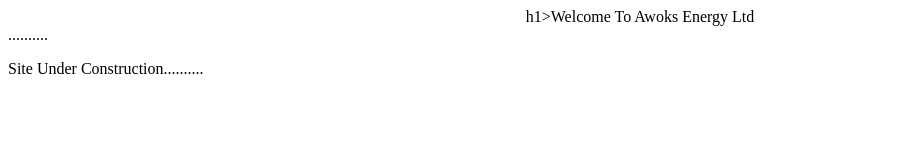
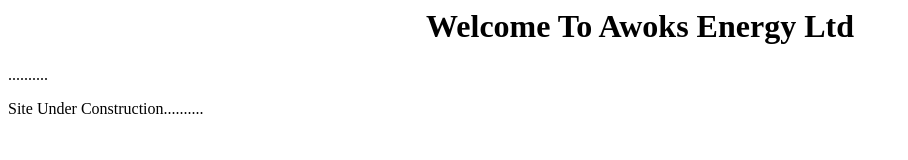
Before and after one commit to LuckyRoily/awoksenergy, a plain HTML site: page index.html in a window 1280 px wide. Shown: the whole page, without its empty margins (0-908 px from the left). Drawn offline with Linux system fonts and the light colour scheme.

Commit message:
index.html

```diff
--- a/index.html
+++ b/index.html
@@ -3,7 +3,7 @@
     <title>Awoks Energy Ltd</title>
   </head>
   <body>
-    <center>h1>Welcome To Awoks Energy Ltd</h1></center>
+    <center><h1>Welcome To Awoks Energy Ltd</h1></center>
     ..........<p>Site Under Construction..........</p>
   </body>
 </html>
```
